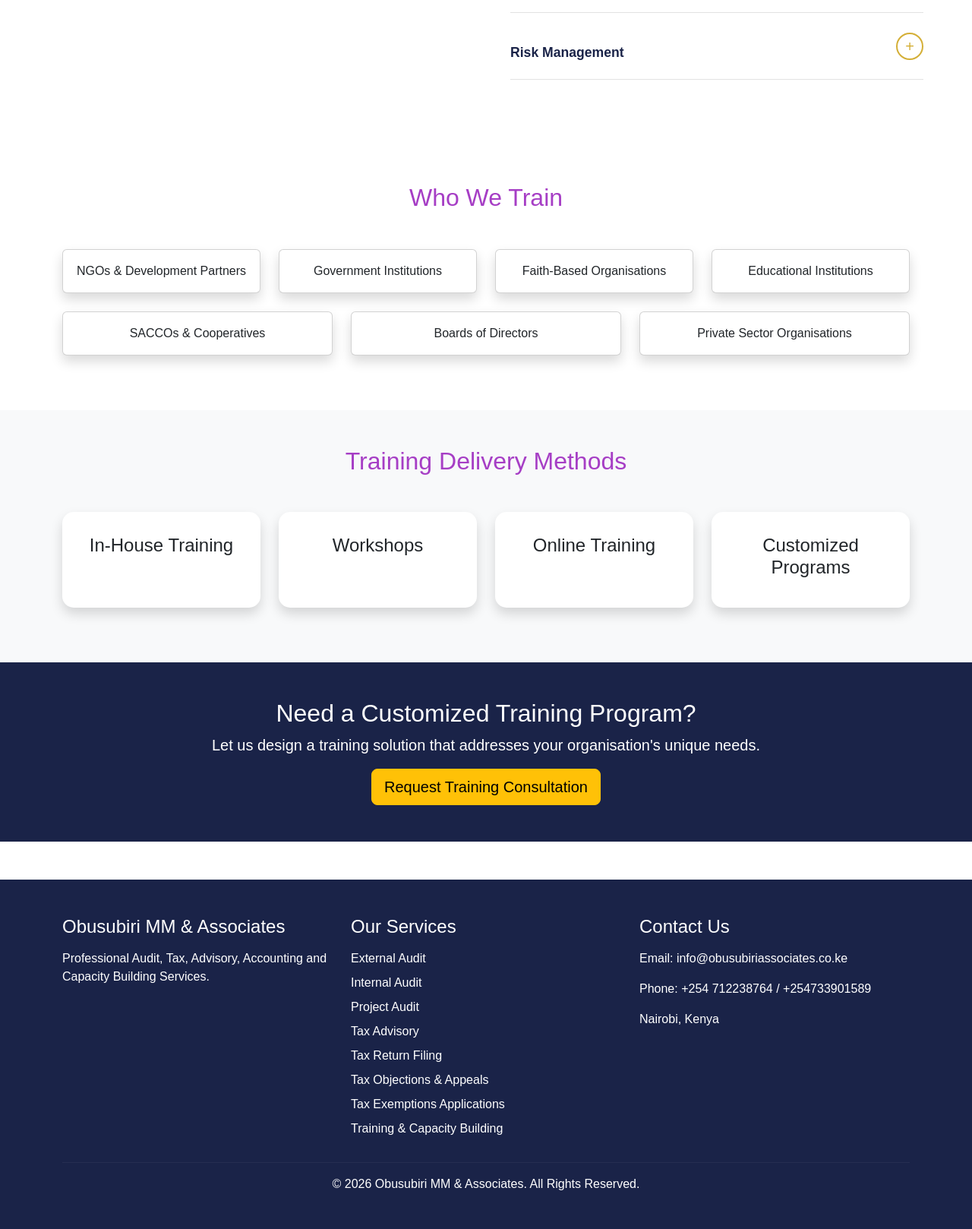
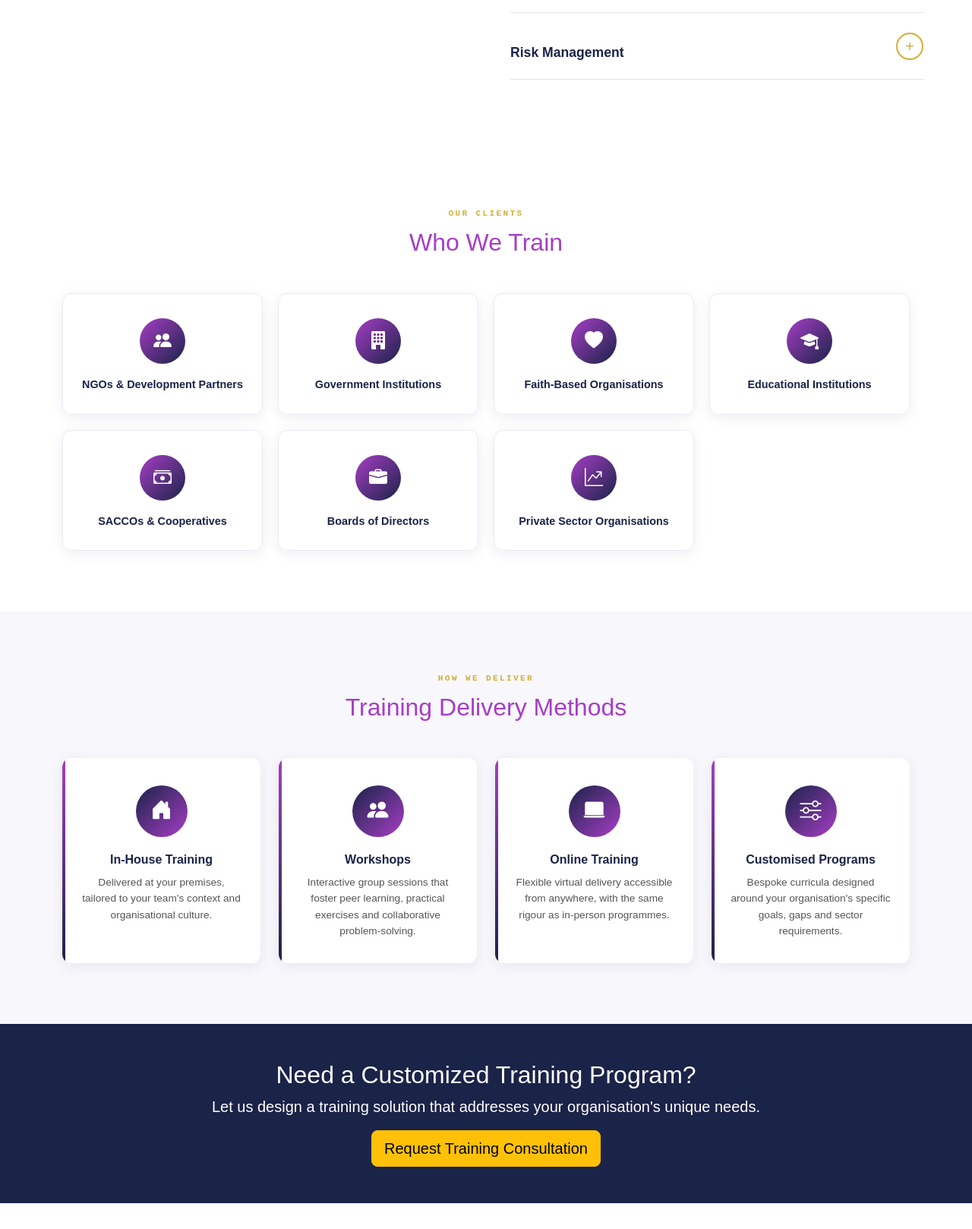
Before and after one commit to bmitigoa/obusubiri-associates-website, a Django app: page /training/ in a window 1280 px wide. Shown: the part 1524-3142 px from the top of the page at 76% size. Run offline with Django 5.2, Linux system fonts and the light colour scheme.

Commit message:
Refresh 'Who We Train' and delivery sections with branded icon-badge tiles
Replit-Task-Id: c74a5195-2323-4c47-a753-f8a38810c6bf

```diff
--- /dev/null
+++ b/static/css/training-sections.css
@@ -0,0 +1,217 @@
+/* ============================================================
+   TRAINING PAGE — Who We Train & Delivery Methods sections
+   Matches the sticky-panels design language.
+   ============================================================ */
+
+/* ---------- Shared section label (mono uppercase) ---------- */
+.ts-section-label {
+    font-family: 'Courier New', Courier, monospace;
+    font-size: 11px;
+    font-weight: 700;
+    letter-spacing: 0.22em;
+    text-transform: uppercase;
+    color: #D4AF37;
+    display: block;
+    margin-bottom: 10px;
+}
+
+/* ============================================================
+   WHO WE TRAIN  — icon-badge tile grid
+   ============================================================ */
+
+.wt-section {
+    padding: 80px 0;
+    background: #fff;
+}
+
+.wt-grid {
+    display: grid;
+    grid-template-columns: repeat(4, 1fr);
+    gap: 20px;
+    margin-top: 48px;
+}
+
+.wt-tile {
+    display: flex;
+    flex-direction: column;
+    align-items: center;
+    text-align: center;
+    padding: 32px 20px 28px;
+    border-radius: 12px;
+    background: #fff;
+    border: 1px solid #ede9f7;
+    box-shadow: 0 4px 18px rgba(26, 35, 72, 0.07);
+    transition: transform 0.3s ease, box-shadow 0.3s ease;
+    position: relative;
+    overflow: hidden;
+}
+
+/* Gold top accent bar */
+.wt-tile::before {
+    content: '';
+    position: absolute;
+    top: 0;
+    left: 0;
+    right: 0;
+    height: 3px;
+    background: #D4AF37;
+    transform: scaleX(0);
+    transform-origin: left;
+    transition: transform 0.35s ease;
+}
+
+.wt-tile:hover::before {
+    transform: scaleX(1);
+}
+
+.wt-tile:hover {
+    transform: translateY(-6px);
+    box-shadow: 0 14px 36px rgba(26, 35, 72, 0.13);
+}
+
+.wt-icon-badge {
+    width: 60px;
+    height: 60px;
+    border-radius: 50%;
+    background: linear-gradient(135deg, #A63EC5, #1A2348);
+    display: flex;
+    align-items: center;
+    justify-content: center;
+    margin-bottom: 18px;
+    flex-shrink: 0;
+}
+
+.wt-icon-badge i {
+    font-size: 24px;
+    color: #fff;
+}
+
+.wt-tile-label {
+    font-size: 0.9rem;
+    font-weight: 700;
+    color: #1A2348;
+    line-height: 1.35;
+}
+
+/* Bottom row: 3-col on same grid (span trick) */
+.wt-grid .wt-tile--wide {
+    /* handled via grid placement in HTML */
+}
+
+/* ============================================================
+   TRAINING DELIVERY METHODS  — icon cards on dark bg
+   ============================================================ */
+
+.td-section {
+    padding: 80px 0;
+    background: #f8f7fc;
+}
+
+.td-grid {
+    display: grid;
+    grid-template-columns: repeat(4, 1fr);
+    gap: 24px;
+    margin-top: 48px;
+}
+
+.td-card {
+    background: #fff;
+    border-radius: 12px;
+    border: none;
+    padding: 36px 24px 32px;
+    text-align: center;
+    box-shadow: 0 4px 18px rgba(26, 35, 72, 0.08);
+    transition: transform 0.3s ease, box-shadow 0.3s ease;
+    position: relative;
+    overflow: hidden;
+}
+
+/* Purple left accent bar */
+.td-card::after {
+    content: '';
+    position: absolute;
+    left: 0;
+    top: 0;
+    bottom: 0;
+    width: 4px;
+    background: linear-gradient(180deg, #A63EC5, #1A2348);
+    border-radius: 12px 0 0 12px;
+}
+
+.td-card:hover {
+    transform: translateY(-6px);
+    box-shadow: 0 16px 40px rgba(26, 35, 72, 0.14);
+}
+
+.td-icon-wrap {
+    width: 68px;
+    height: 68px;
+    border-radius: 50%;
+    background: linear-gradient(135deg, #1A2348, #A63EC5);
+    display: flex;
+    align-items: center;
+    justify-content: center;
+    margin: 0 auto 20px;
+}
+
+.td-icon-wrap i {
+    font-size: 28px;
+    color: #fff;
+}
+
+.td-card-title {
+    font-size: 1rem;
+    font-weight: 800;
+    color: #1A2348;
+    margin-bottom: 10px;
+}
+
+.td-card-text {
+    font-size: 0.855rem;
+    color: #555;
+    line-height: 1.55;
+    margin: 0;
+}
+
+/* ============================================================
+   RESPONSIVE
+   ============================================================ */
+
+@media (max-width: 991px) {
+    .wt-grid {
+        grid-template-columns: repeat(2, 1fr);
+    }
+
+    .td-grid {
+        grid-template-columns: repeat(2, 1fr);
+    }
+}
+
+@media (max-width: 575px) {
+    .wt-section,
+    .td-section {
+        padding: 48px 0;
+    }
+
+    .wt-grid {
+        grid-template-columns: 1fr 1fr;
+        gap: 14px;
+    }
+
+    .wt-tile {
+        padding: 24px 14px 20px;
+    }
+
+    .wt-icon-badge {
+        width: 48px;
+        height: 48px;
+    }
+
+    .wt-icon-badge i {
+        font-size: 20px;
+    }
+
+    .td-grid {
+        grid-template-columns: 1fr;
+    }
+}
--- a/templates/training.html
+++ b/templates/training.html
@@ -8,6 +8,7 @@ Training & Capacity Building | Obusubiri & Associates
 
 {% block css %}
 <link rel="stylesheet" href="{% static 'css/sticky-panels.css' %}">
+<link rel="stylesheet" href="{% static 'css/training-sections.css' %}">
 {% endblock %}
 
 {% block js %}
@@ -114,199 +115,132 @@ Training & Capacity Building | Obusubiri & Associates
 
 <!-- WHO WE TRAIN -->
 
-<section class="container py-5">
+<section class="wt-section">
 
+<div class="container">
 
-<div class="text-center mb-5">
+    <div class="text-center">
+        <span class="ts-section-label">Our Clients</span>
+        <h2 class="purple-text">Who We Train</h2>
+    </div>
 
-    <h2 class="purple-text">
-        Who We Train
-    </h2>
+    <div class="wt-grid">
 
-</div>
-
-<div class="row">
-
-    <div class="col-md-3 mb-4">
-
-        <div class="card shadow text-center h-100">
-
-            <div class="card-body">
-
-                NGOs & Development Partners
-
+        <div class="wt-tile">
+            <div class="wt-icon-badge">
+                <i class="bi bi-people-fill"></i>
             </div>
-
+            <span class="wt-tile-label">NGOs &amp; Development Partners</span>
         </div>
 
-    </div>
-
-    <div class="col-md-3 mb-4">
-
-        <div class="card shadow text-center h-100">
-
-            <div class="card-body">
-
-                Government Institutions
-
+        <div class="wt-tile">
+            <div class="wt-icon-badge">
+                <i class="bi bi-building-fill"></i>
             </div>
-
+            <span class="wt-tile-label">Government Institutions</span>
         </div>
 
-    </div>
-
-    <div class="col-md-3 mb-4">
-
-        <div class="card shadow text-center h-100">
-
-            <div class="card-body">
-
-                Faith-Based Organisations
-
+        <div class="wt-tile">
+            <div class="wt-icon-badge">
+                <i class="bi bi-heart-fill"></i>
             </div>
-
+            <span class="wt-tile-label">Faith-Based Organisations</span>
         </div>
 
-    </div>
-
-    <div class="col-md-3 mb-4">
-
-        <div class="card shadow text-center h-100">
-
-            <div class="card-body">
-
-                Educational Institutions
-
+        <div class="wt-tile">
+            <div class="wt-icon-badge">
+                <i class="bi bi-mortarboard-fill"></i>
             </div>
-
+            <span class="wt-tile-label">Educational Institutions</span>
         </div>
 
-    </div>
-
-    <div class="col-md-4 mb-4">
-
-        <div class="card shadow text-center h-100">
-
-            <div class="card-body">
-
-                SACCOs & Cooperatives
-
+        <div class="wt-tile">
+            <div class="wt-icon-badge">
+                <i class="bi bi-cash-stack"></i>
             </div>
-
+            <span class="wt-tile-label">SACCOs &amp; Cooperatives</span>
         </div>
 
-    </div>
-
-    <div class="col-md-4 mb-4">
-
-        <div class="card shadow text-center h-100">
-
-            <div class="card-body">
-
-                Boards of Directors
-
+        <div class="wt-tile">
+            <div class="wt-icon-badge">
+                <i class="bi bi-briefcase-fill"></i>
             </div>
-
+            <span class="wt-tile-label">Boards of Directors</span>
         </div>
 
-    </div>
-
-    <div class="col-md-4 mb-4">
-
-        <div class="card shadow text-center h-100">
-
-            <div class="card-body">
-
-                Private Sector Organisations
-
+        <div class="wt-tile">
+            <div class="wt-icon-badge">
+                <i class="bi bi-graph-up-arrow"></i>
             </div>
-
+            <span class="wt-tile-label">Private Sector Organisations</span>
         </div>
 
     </div>
 
 </div>
 
-
 </section>
 
 <!-- TRAINING DELIVERY -->
 
-<section class="bg-light py-5">
-
+<section class="td-section">
 
 <div class="container">
 
-    <div class="text-center mb-5">
-
-        <h2 class="purple-text">
-            Training Delivery Methods
-        </h2>
-
+    <div class="text-center">
+        <span class="ts-section-label">How We Deliver</span>
+        <h2 class="purple-text">Training Delivery Methods</h2>
     </div>
 
-    <div class="row text-center">
+    <div class="td-grid">
 
-        <div class="col-md-3 mb-4">
-
-            <div class="card service-card shadow h-100">
-
-                <div class="card-body">
-
-                    <h4>In-House Training</h4>
-
-                </div>
-
+        <div class="td-card">
+            <div class="td-icon-wrap">
+                <i class="bi bi-house-door-fill"></i>
             </div>
-
+            <h4 class="td-card-title">In-House Training</h4>
+            <p class="td-card-text">
+                Delivered at your premises, tailored to your team's
+                context and organisational culture.
+            </p>
         </div>
 
-        <div class="col-md-3 mb-4">
-
-            <div class="card service-card shadow h-100">
-
-                <div class="card-body">
-
-                    <h4>Workshops</h4>
-
-                </div>
-
+        <div class="td-card">
+            <div class="td-icon-wrap">
+                <i class="bi bi-people-fill"></i>
             </div>
-
+            <h4 class="td-card-title">Workshops</h4>
+            <p class="td-card-text">
+                Interactive group sessions that foster peer learning,
+                practical exercises and collaborative problem-solving.
+            </p>
         </div>
 
-        <div class="col-md-3 mb-4">
-
-            <div class="card service-card shadow h-100">
-
-                <div class="card-body">
-
-                    <h4>Online Training</h4>
-
-                </div>
-
+        <div class="td-card">
+            <div class="td-icon-wrap">
+                <i class="bi bi-laptop-fill"></i>
             </div>
-
+            <h4 class="td-card-title">Online Training</h4>
+            <p class="td-card-text">
+                Flexible virtual delivery accessible from anywhere,
+                with the same rigour as in-person programmes.
+            </p>
         </div>
 
-        <div class="col-md-3 mb-4">
-
-            <div class="card service-card shadow h-100">
-
-                <div class="card-body">
-
-                    <h4>Customized Programs</h4>
-
-                </div>
-
+        <div class="td-card">
+            <div class="td-icon-wrap">
+                <i class="bi bi-sliders"></i>
             </div>
-
+            <h4 class="td-card-title">Customised Programs</h4>
+            <p class="td-card-text">
+                Bespoke curricula designed around your organisation's
+                specific goals, gaps and sector requirements.
+            </p>
         </div>
 
     </div>
 
 </div>
-
 
 </section>
 
```
